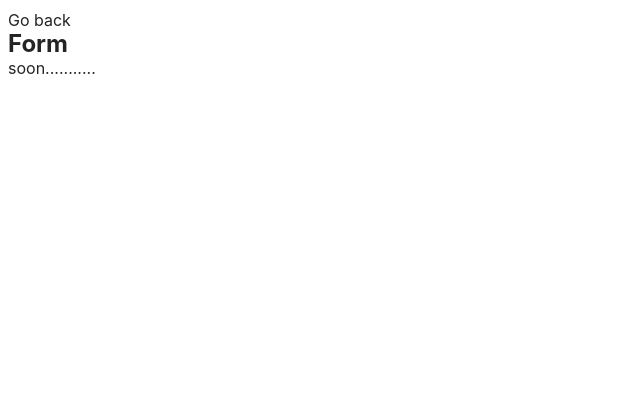
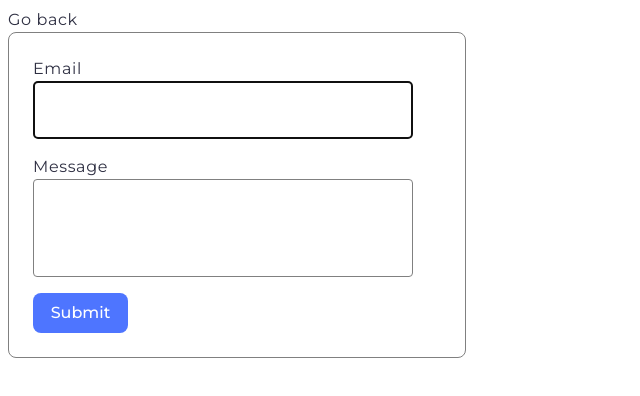
Before and after one commit to anitabaron/goit-js-vite-09, a website built with Vite: page src/partials/02-form.html in a window 1280 px wide. Shown: the whole page, without its empty margins (0-640 px from the left). Built offline with nearby package versions, Linux system fonts and the light colour scheme; files whose address does not match are found by name.

Commit message:
update form

```diff
--- /dev/null
+++ b/src/css/02-form.css
@@ -0,0 +1,73 @@
+@import url('https://fonts.googleapis.com/css2?family=Montserrat:wght@100..900&display=swap');
+
+body {
+  font-family: 'Montserrat', sans-serif;
+  font-weight: 400;
+  font-size: 16px;
+  line-height: 1.5;
+  letter-spacing: 0.04em;
+  color: #2e2f42;
+}
+
+.feedback-form {
+  display: flex;
+  flex-direction: column;
+  /* display: block; */
+  padding: 24px;
+  max-width: 408px;
+  background-color: #fff;
+  border: 1px solid #808080;
+  border-radius: 8px;
+}
+
+.feedback-form label {
+  display: flex;
+  flex-direction: column;
+  margin-bottom: 16px;
+}
+
+.feedback-form input,
+.feedback-form textarea {
+  border: 1px solid #808080;
+  border-radius: 4px;
+  width: 360px;
+  padding-top: 8px;
+  padding-bottom: 8px;
+  padding-left: 16px;
+  font: inherit;
+}
+
+.feedback-form input {
+  height: 40px;
+}
+
+.feedback-form textarea {
+  height: 80px;
+  resize: none;
+}
+
+.feedback-form input:focus,
+.feedback-form textarea:focus {
+  border: 1px solid #000;
+  color: #2e2f42;
+}
+
+.feedback-form button {
+  width: 95px;
+  height: 40px;
+  border-radius: 8px;
+  padding: 8px 16px;
+  font: inherit;
+  background: #4e75ff;
+  font-weight: 500;
+  color: #fff;
+  border: none;
+}
+
+.bth:hover {
+  border-radius: 8px;
+  padding: 8px 16px;
+  width: 95px;
+  height: 40px;
+  background: #6c8cff;
+}
--- a/src/css/styles.css
+++ b/src/css/styles.css
@@ -8,15 +8,16 @@
 @import url('./vite-promo.css');
 @import url('./header.css');
 @import url('./01-gallery.css');
+@import url('./02-form.css');
 
 :root {
-  font-family: Inter, Avenir, Helvetica, Arial, sans-serif;
-  font-size: 16px;
+  /* font-family: Inter, Avenir, Helvetica, Arial, sans-serif; */
+  /* font-size: 16px;
   line-height: 24px;
   font-weight: 400;
 
   color: #242424;
-  background-color: rgba(255, 255, 255, 0.87);
+  background-color: rgba(255, 255, 255, 0.87); */
 
   font-synthesis: none;
   text-rendering: optimizeLegibility;
--- a/src/js/02-form.js
+++ b/src/js/02-form.js
@@ -0,0 +1,52 @@
+const form = document.querySelector(`form.feedback-form`);
+form.addEventListener('submit', submitDone);
+
+const email = document.querySelector(`form.feedback-form > label > input`);
+const message = document.querySelector(`form.feedback-form > label > textarea`);
+const localStorageKey = 'feedback-form-state';
+
+// const email = form.elements.email;
+// const message = form.elements.message;
+
+// form.addEventListener('input', evt => {
+//   localStorage.setItem(localStorageKey, evt.target.value);
+// });
+
+function submitDone(event) {
+  event.preventDefault();
+  if (
+    event.target.elements.email.value.trim() === '' ||
+    event.target.elements.message.value === ''
+  ) {
+    alert('All form fields must be filled in');
+  } else if (
+    event.target.elements.email.value.trim() !== '' ||
+    event.target.elements.message.value !== ''
+  ) {
+    console.log('Submit done!');
+    console.log({
+      email: event.target.elements.email.value,
+      message: event.target.elements.message.value,
+    });
+    localStorage.setItem(localStorageKey, [
+      event.target.elements.email.value,
+      event.target.elements.message.value,
+    ]);
+  }
+  form.reset();
+}
+
+const saveFormData =
+  JSON.parse(localStorage.getItem('feedback-form-state').trim()) ?? {};
+console.log(saveFormData);
+
+email.value = saveFormData.email ?? {};
+message.value = saveFormData.message ?? {};
+
+// const formFill = {
+//   'feedback-form-state': [formInput, formText],
+// };
+
+// localStorage.setItem('feedback-form-state', JSON.stringify(formInput).trim());
+// localStorage.setItem('feedback-form-state', JSON.stringify(formFill).trim());
+// localStorage.setItem('feedback-form-state', JSON.stringify(formFill));
--- a/src/partials/02-form.html
+++ b/src/partials/02-form.html
@@ -7,10 +7,26 @@
     <link rel="stylesheet" href="../css/styles.css" />
   </head>
   <body>
-    <a href="index.html">Go back</a>
-    <h2>Form</h2>
-    <p>soon...........</p>
-    <form></form>
+    <a href="../index.html">Go back</a>
+
+    <form class="feedback-form" autocomplete="off">
+      <label>
+        Email
+        <input type="email" name="email" autofocus />
+      </label>
+      <label>
+        Message
+        <textarea name="message" rows="8"></textarea>
+      </label>
+      <button type="submit">Submit</button>
+    </form>
+    <br />
+    <br />
+    <br />
+    <br />
+    <br />
+    <br />
+    <br />
 
     <script type="module" src="./main.js"></script>
     <script type="module" src="../js/02-form.js"></script>
```
Also changed, not shown: src/index.html (+1 -0 lines), src/partials/01-gallery.html (+0 -21 lines).
